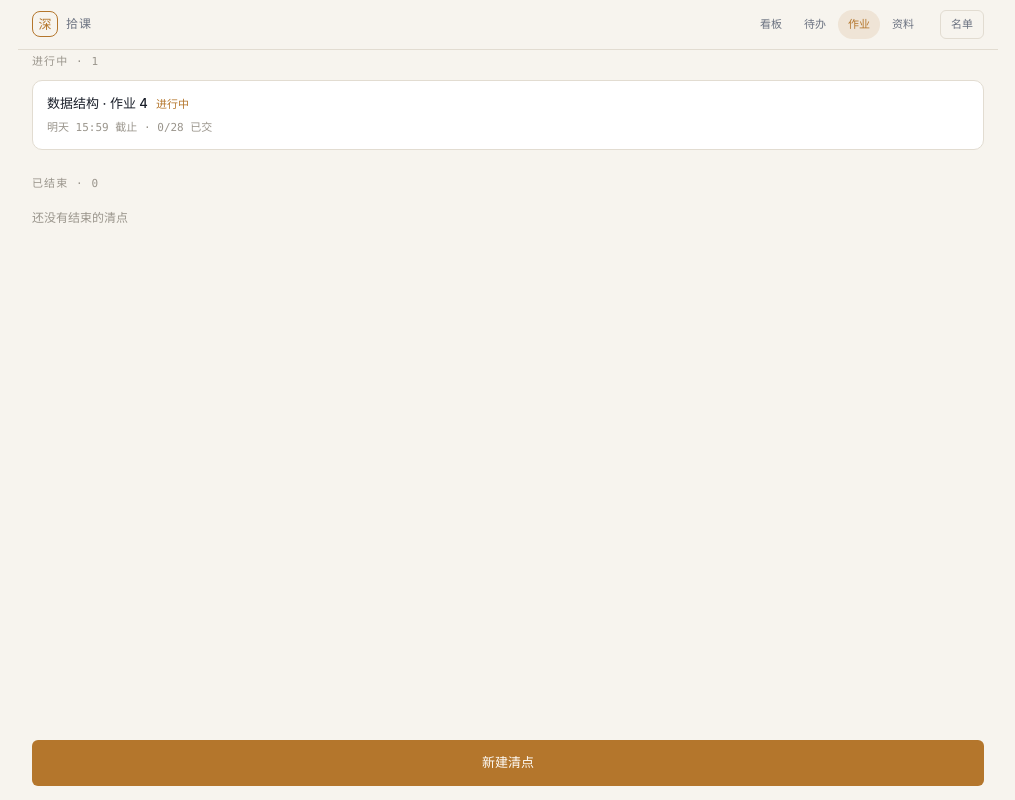
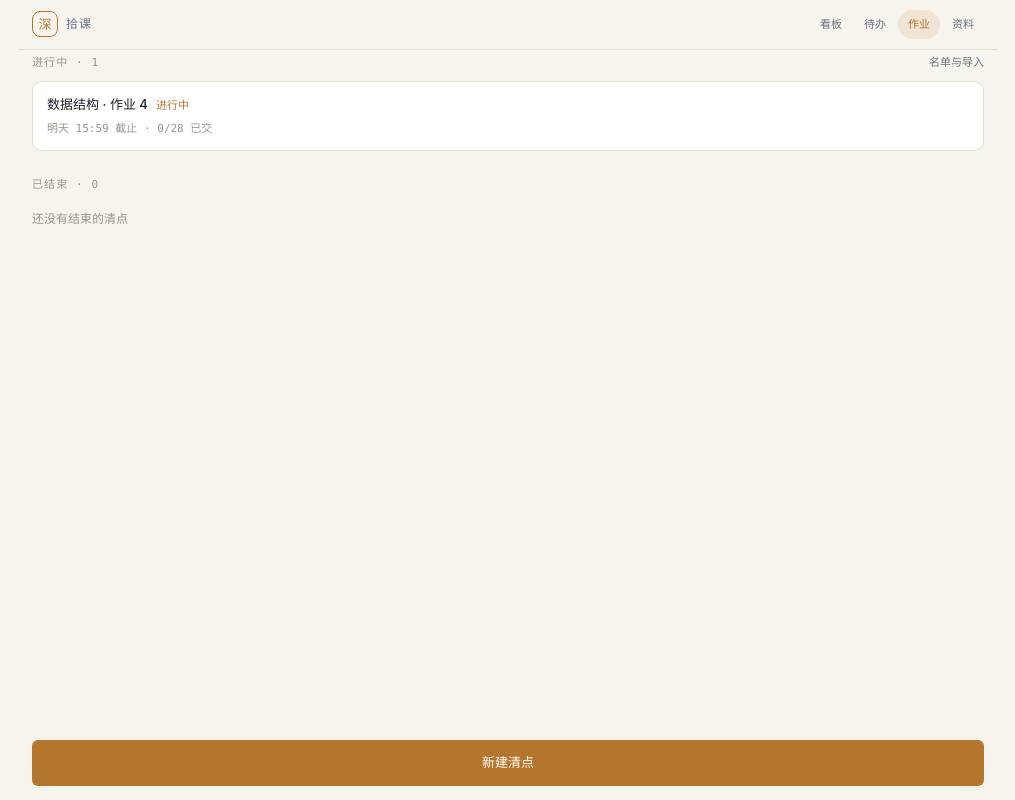
Before and after one commit to ShenFall/DEEPlessen, a React (Vite) app in the folder app/: page / in a window 1280 px wide. Both pictures are taken after a click on the button "作业". Shown: the whole page, without its empty margins (132-1147 px from the left). Built offline with nearby package versions, Linux system fonts and the light colour scheme.

Commit message:
fix(shell): 顶栏只放导航，把「名单」收回作业页内
- 四个一级页顶栏现在完全一致：品牌 + 导航
- 作业页的名单入口改为「进行中 · N」右侧的文字操作「名单与导入」

```diff
--- a/app/src/features/assignments/AssignmentListScreen.tsx
+++ b/app/src/features/assignments/AssignmentListScreen.tsx
@@ -154,18 +154,19 @@ export default function AssignmentListScreen({
 
   return (
     <main className="al">
-      <AppShellHeader
-        active="list"
-        onNav={onNav}
-        right={
-          <button type="button" onClick={onImportRoster}>
-            名单
-          </button>
-        }
-      />
+      <AppShellHeader active="list" onNav={onNav} />
 
       <div className="al-body">
-        <p className="al-eyebrow">进行中 · {running.length}</p>
+        <div className="al-eyebrow-row">
+          <p className="al-eyebrow">进行中 · {running.length}</p>
+          <button
+            type="button"
+            className="al-roster"
+            onClick={onImportRoster}
+          >
+            名单与导入
+          </button>
+        </div>
 
         {running.length === 0 && (
           <p className="al-empty">没有进行中的清点</p>
--- a/app/src/features/assignments/assignments.css
+++ b/app/src/features/assignments/assignments.css
@@ -41,6 +41,21 @@
 
 .al-body {
   padding: 0 var(--pad-x);
+}
+
+.al-eyebrow-row {
+  display: flex;
+  align-items: baseline;
+  justify-content: space-between;
+  gap: 12px;
+}
+
+.al-roster {
+  flex: none;
+  padding: 4px 0;
+  font-size: var(--fs-11);
+  color: var(--dim);
+  cursor: pointer;
 }
 
 .al-eyebrow {
```
